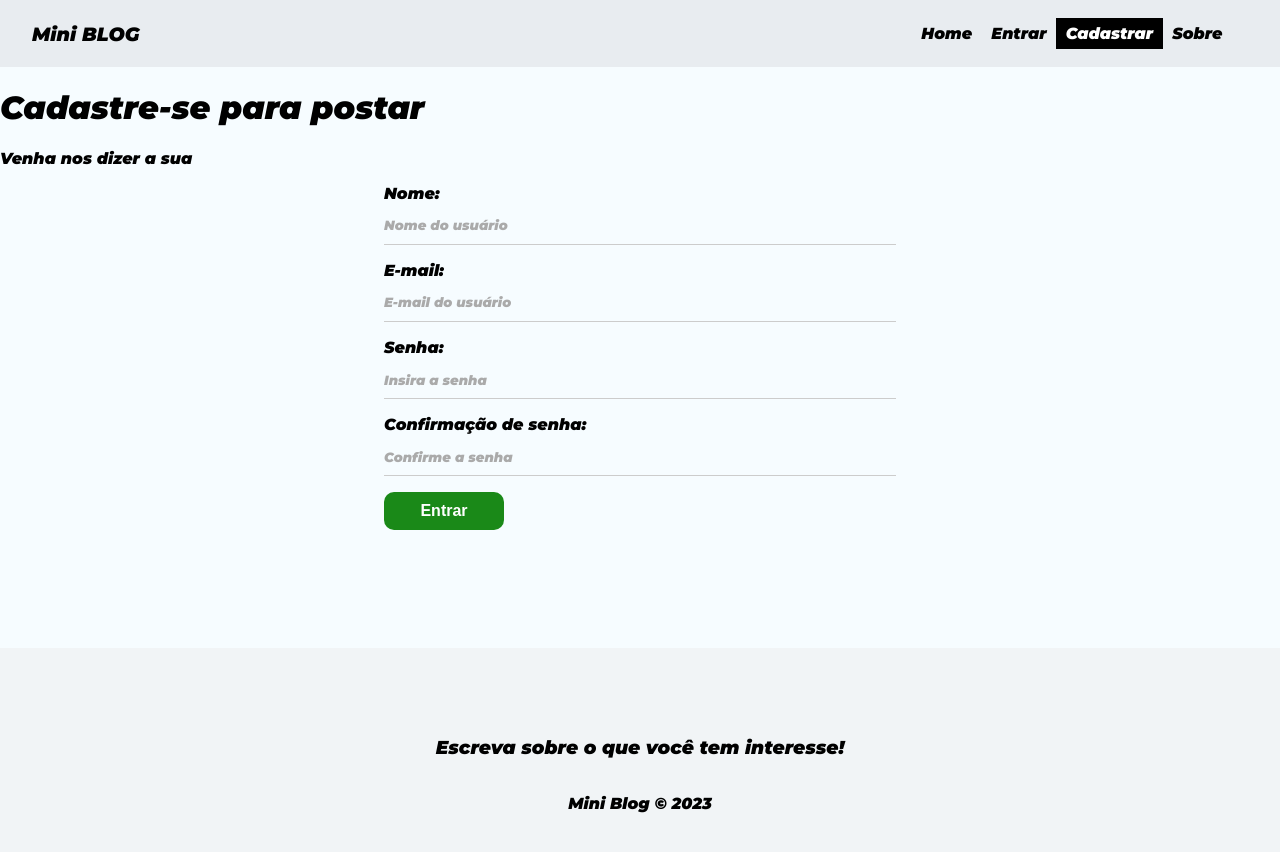
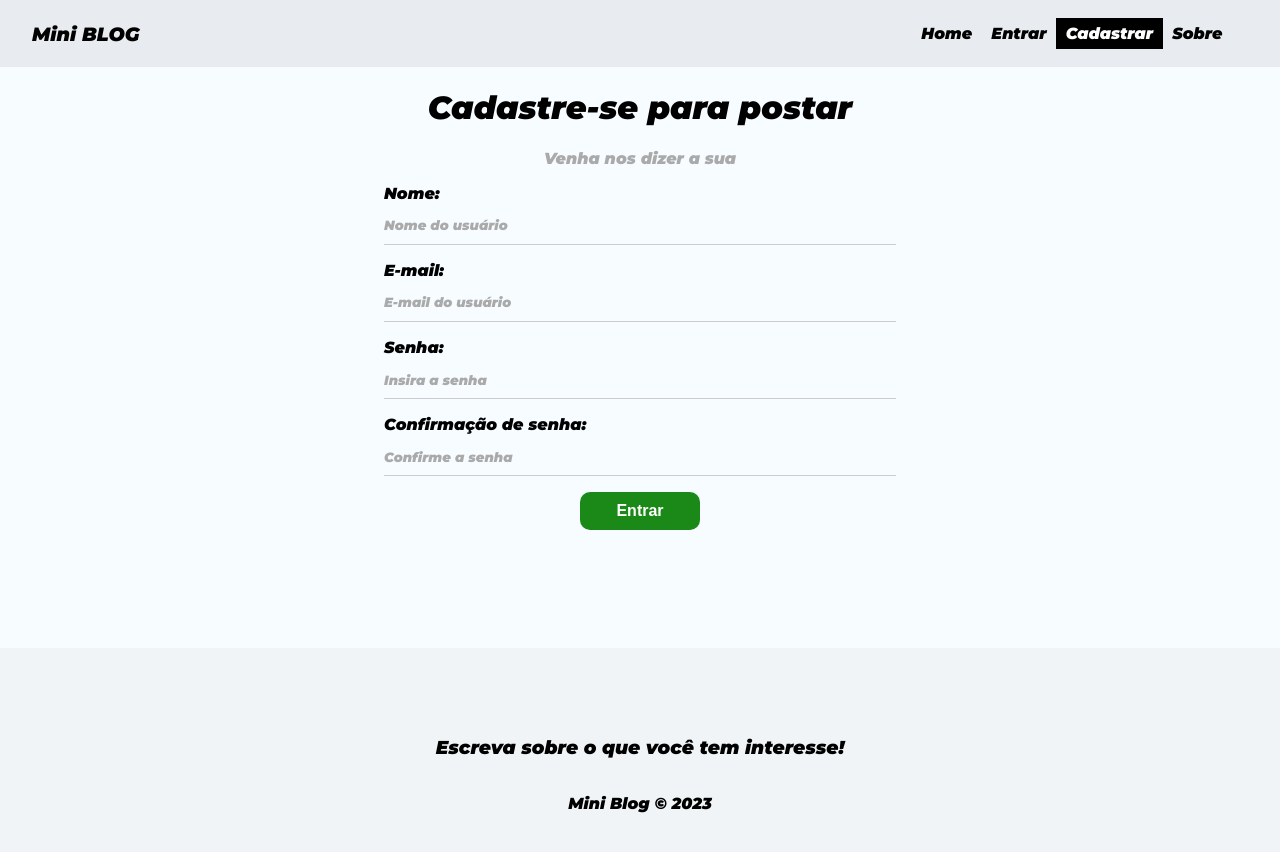
Before and after one commit to Yagoaguiar/Blog-Vite, a React (Vite) app: page /register in a window 1280 px wide. Shown: the top 852 px of the page. Built offline with nearby package versions, Linux system fonts and the light colour scheme.

Commit message:
ajuste de css de cadastro #33

```diff
--- a/src/pages/Register.jsx
+++ b/src/pages/Register.jsx
@@ -1,6 +1,6 @@
 import { useEffect, useState } from "react";
 import { useAuthentication } from "../hooks/useAuthentication";
-
+import style from "../styles/Register.module.css";
 const Register = () => {
   const [displayName, setDisplayName] = useState("");
   const [password, setPassword] = useState("");
@@ -38,7 +38,7 @@ const Register = () => {
   }, [authError]);
 
   return (
-    <div>
+    <div className={style.register}>
       <h1>Cadastre-se para postar</h1>
       <p>Venha nos dizer a sua</p>
       <form onSubmit={handleSubmit}>
--- /dev/null
+++ b/src/styles/Register.module.css
@@ -0,0 +1,7 @@
+.register {
+    text-align: center;
+  }
+
+  .register p {
+    color: #aaa;
+  }
```
